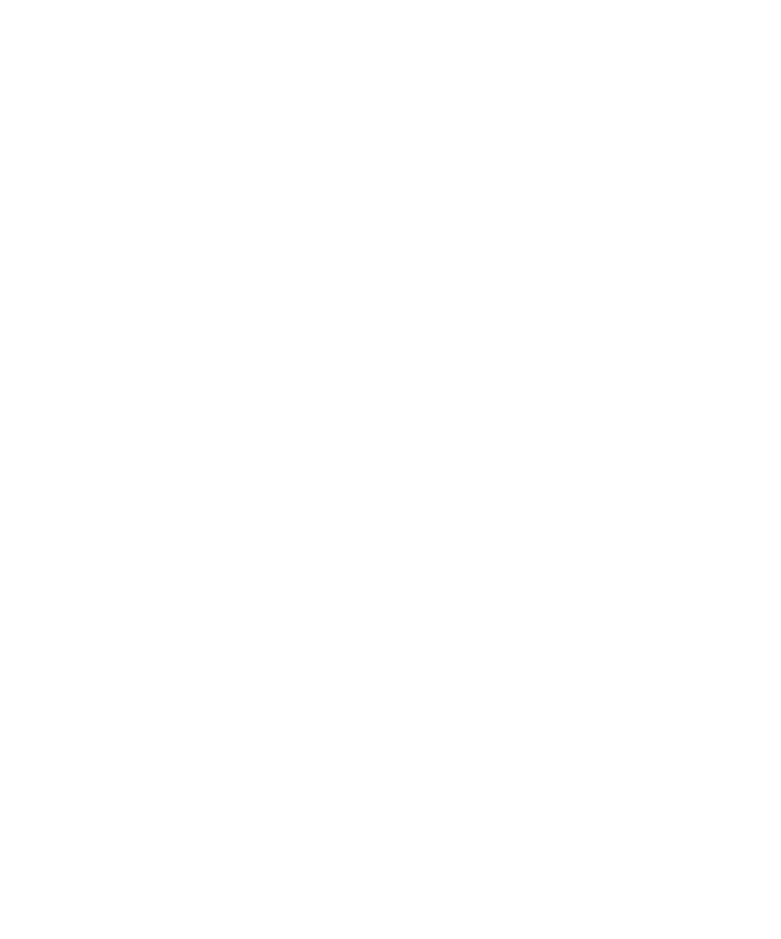
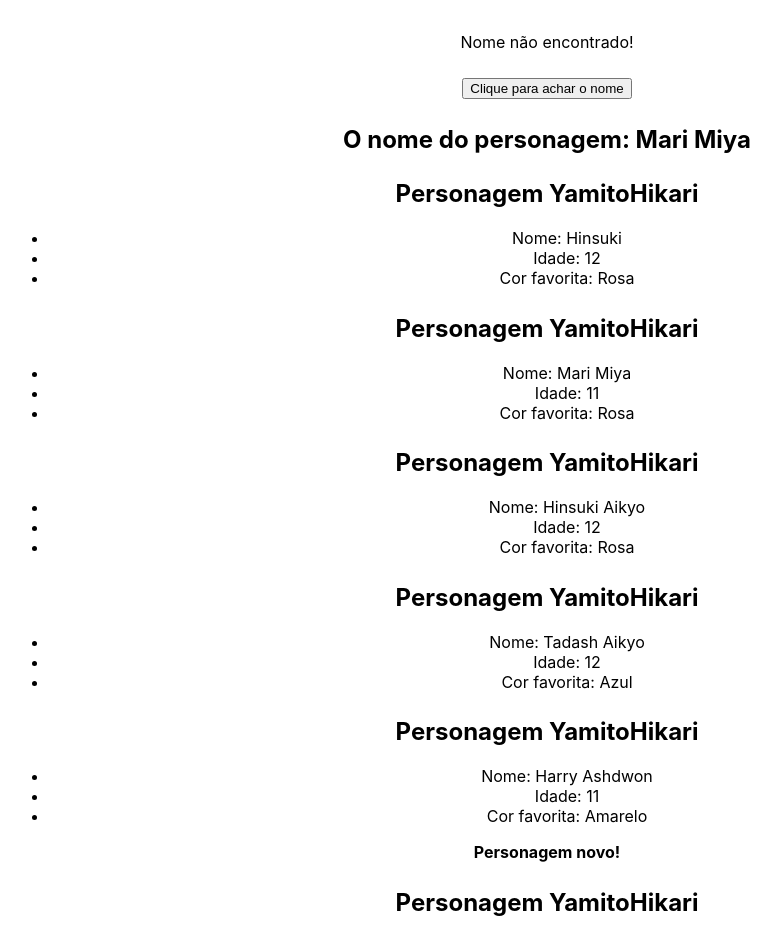
Before and after one commit to artjiyr/curso_react_udemy, a React (Create React App) app in the folder AVANCANDO_NO_REACT/avancado/: page / in a window 1280 px wide. Shown: the part 1865-2804 px from the top of the page, without its empty margins (93-874 px from the left). Before the commit the page ends 1780 px from the top, so only its background shows below. Built offline with nearby package versions, Linux system fonts and the light colour scheme.

Commit message:
conclui as aulas 44 até 47

```diff
--- a/AVANCANDO_NO_REACT/avancado/src/App.css
+++ b/AVANCANDO_NO_REACT/avancado/src/App.css
@@ -24,6 +24,10 @@
   color: white;
 }
 
+div {
+  margin: 2vw;
+}
+
 .App-link {
   color: #61dafb;
 }
--- a/AVANCANDO_NO_REACT/avancado/src/App.js
+++ b/AVANCANDO_NO_REACT/avancado/src/App.js
@@ -3,8 +3,20 @@ import meme from "./assets/img2.jpg";
 import ListRender from "./components/ListRender";
 import ManageData from "./components/ManageData";
 import ConditionalRender from "./components/ConditionalRender";
+import ShowUsername from "./components/ShowUsername";
+import { useState } from "react";
+import PersonDetails from "./components/PersonDetails";
 
 function App() {
+  const [userName] = useState("Mari Miya");
+
+  const persons = [
+    {id: 1, namePersona: "Peter", age: 10, color: "Preto", newPerson: true},
+    {id: 2, namePersona: "Spy", age: 7, color: "Preto", newPerson: true},
+    {id: 3, namePersona: "Haru", age: "Desconhecida", color: "Roxo", newPerson: false},
+    {id: 4, namePersona: "Angel", age: "Desconhecida", color: "Branco", newPerson: false}
+  ]
+
   return (
     <div className="App">
       <h1>Avançando no React</h1>
@@ -26,6 +38,27 @@ function App() {
       <div>
         <ConditionalRender />
       </div>
+      <div> {/* props */}
+        <ShowUsername name={userName}/>
+      </div>
+      <div> {/* destructuring */}
+        <PersonDetails namePersona="Hinsuki" age={12} color="Rosa"/>
+      </div>
+      <div> {/* Reaproveitando */}
+        <PersonDetails namePersona="Mari Miya" age={11} color="Rosa" newPerson={false}/>
+        <PersonDetails namePersona="Hinsuki Aikyo" age={12} color="Rosa" newPerson={false}/>
+        <PersonDetails namePersona="Tadash Aikyo" age={12} color="Azul" newPerson={false}/>
+        <PersonDetails namePersona="Harry Ashdwon" age={11} color="Amarelo" newPerson={true}/>
+      </div>
+      <div> {/*loop em Array em objetos*/}
+        {persons.map((person) => (
+          <PersonDetails
+          namePersona={person.namePersona}
+          age={person.age}
+          color={person.color}
+          newPerson={person.newPerson}/>
+        ))}
+      </div>
     </div>
   );
 }
--- a/AVANCANDO_NO_REACT/avancado/src/components/ConditionalRender.js
+++ b/AVANCANDO_NO_REACT/avancado/src/components/ConditionalRender.js
@@ -3,11 +3,27 @@ import { useState } from "react";
 const ConditionalRender = () => {
     const[x] = useState(true)
 
+    const[name, setName] = useState("Mari")
+
   return (
     <div>
         <h1>Isso será exibido?</h1>
         {x && <p> Se X for true, sim</p>}
+        <h1>If ternário</h1>
+        {name === "Arthur" ? (
+          <div>
+            <p>O nome é Mari</p>
+          </div>
+        ):(
+          <div>
+            <p>Nome não encontrado!</p>
+          </div>
+        )}
+        <div>
+          <button onClick={() => setName("Arthur")}>Clique para achar o nome</button>
+        </div>
     </div>
+
   )
 }
 
--- /dev/null
+++ b/AVANCANDO_NO_REACT/avancado/src/components/PersonDetails.js
@@ -0,0 +1,15 @@
+const PersonDetails = ({ namePersona, age, color, newPerson }) => {
+  return (
+    <div className="cardPersonagem">
+        <h2>Personagem YamitoHikari</h2>
+        <ul>
+            <li>Nome: {namePersona}</li>
+            <li>Idade: {age}</li>
+            <li>Cor favorita: {color}</li>
+        </ul>
+        {newPerson && <p><strong>Personagem novo!</strong></p>}
+    </div>
+  )
+}
+
+export default PersonDetails
--- /dev/null
+++ b/AVANCANDO_NO_REACT/avancado/src/components/ShowUsername.js
@@ -0,0 +1,9 @@
+const ShowUsername = (props) => {
+  return (
+    <div>
+        <h2>O nome do personagem: {props.name}</h2>
+    </div>
+  )
+}
+
+export default ShowUsername
```
